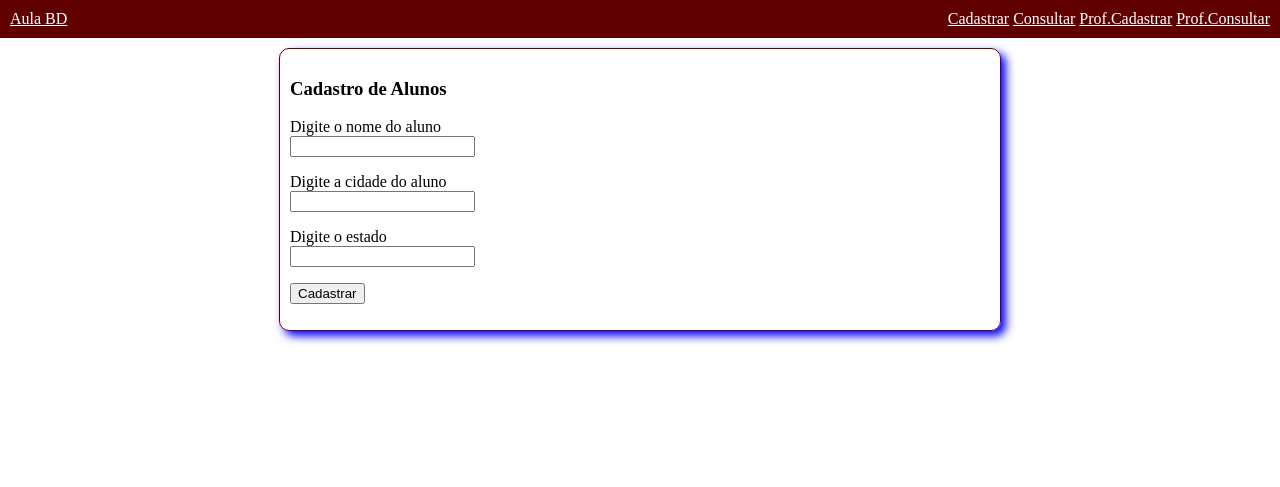
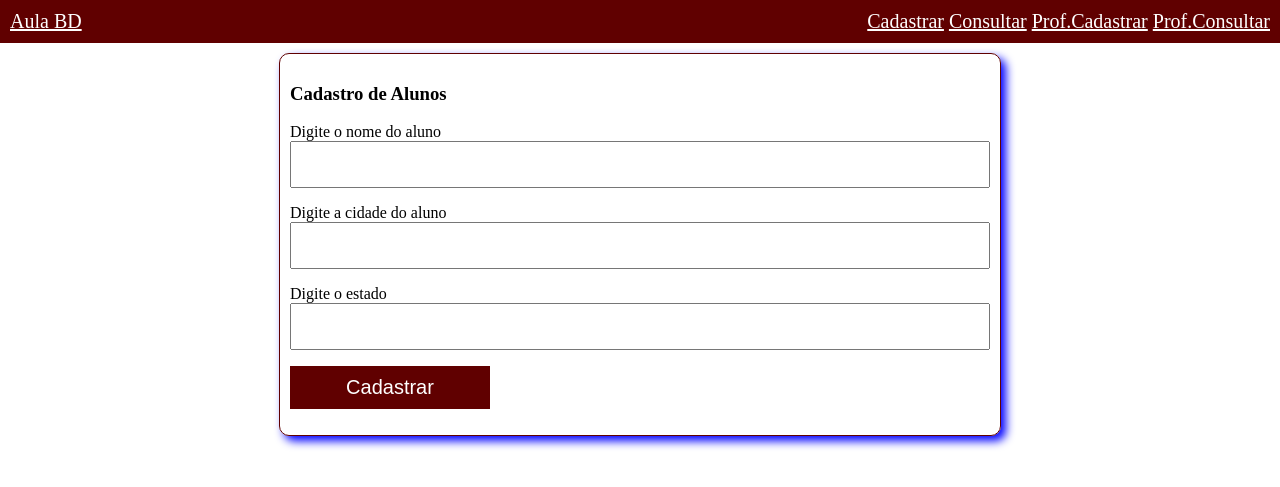
Before and after one commit to julio75csne-art/AULABD, a PHP site: page /aluno_cadastro.php in a window 1280 px wide. Shown: the top 487 px of the page. Run offline with PHP 8.4, Linux system fonts and the light colour scheme.

Commit message:
13/11/2025

```diff
--- a/aluno_cadastro.php
+++ b/aluno_cadastro.php
@@ -13,7 +13,7 @@
     <div class="conteudo">
 
         <h3>Cadastro de Alunos </h3>
-        <form action='#' method="post">
+        <form action='aluno_cadastro1.php' method="post">
             <p>
                 Digite o nome do aluno <br>
                 <input type="text" name="nome">
--- a/estilos.css
+++ b/estilos.css
@@ -21,6 +21,7 @@ h1
     background-color: rgb(96, 0,0);
     padding: 10px;
     color: white;
+    font-size: 20px;
 }
 
 .menu  a
@@ -42,3 +43,21 @@ h1
     padding: 10px;
     box-shadow: 5px 5px 10px blue;
 }
+
+input[type="text"], input[type="number"]
+{
+    width: 100%;
+    box-sizing: border-box;
+    padding: 10px;
+    font-size: 20px;
+}
+
+input[type="submit"]
+{
+    width: 200px;
+    padding: 10px;
+    background-color: rgb(96, 0,0);
+    color: white;
+    border: none;
+    font-size: 20px;
+}
```
Also changed, not shown: aluno_cadastro1.php (added, +19 -0 lines), conexao.php (added, +12 -0 lines).
